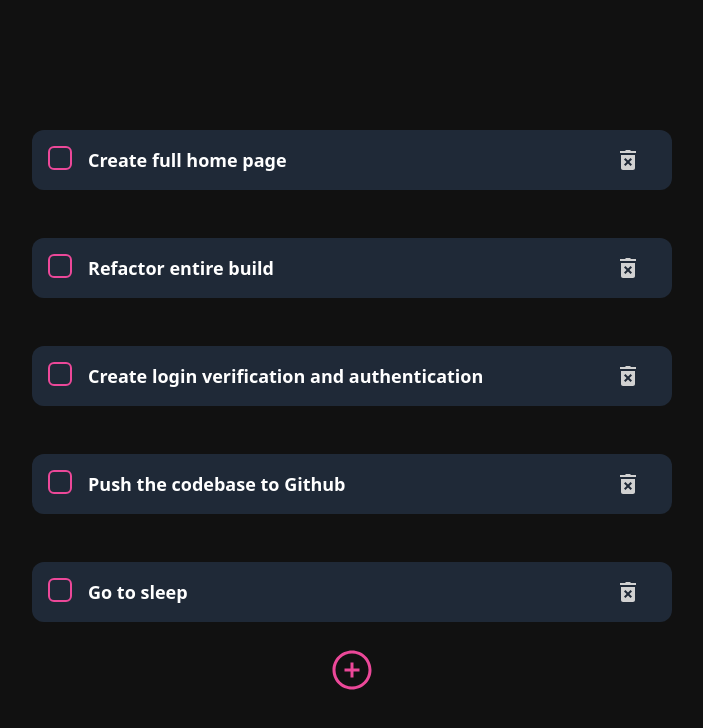
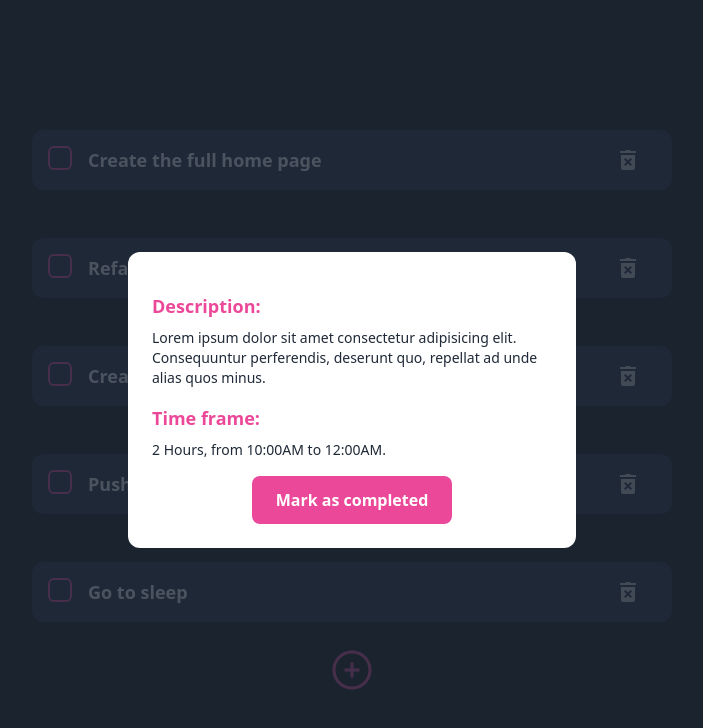
Before and after one commit to Qaudri/tsks-frontend, a Nuxt app: page / in a window 1280 px wide. Shown: the top 728 px of the page, without its empty margins (288-991 px from the left). Built offline with nearby package versions, Linux system fonts and the light colour scheme.

Commit message:
chore: created a dialog modal

```diff
--- /dev/null
+++ b/components/Dialogs/Simple.vue
@@ -0,0 +1,42 @@
+<template>
+  <div class="absolute bg-gray-800 bg-opacity-80 flex items-center justify-center h-screen w-full">
+
+    <div class="bg-white rounded-xl p-6 max-w-md">
+
+      <div>
+        <h1></h1>
+
+        <div class="my-4">
+          <h2 class="text-pink-500 font-semibold my-2 text-lg">Description:</h2>
+          <p class="text-sm text-gray-800 font-normal my-1">Lorem ipsum dolor sit amet consectetur adipisicing elit.
+            Consequuntur perferendis, deserunt quo, repellat ad unde alias quos minus.
+          </p>
+        </div>
+
+        <div class="my-4">
+          <h2 class="text-pink-500 font-semibold my-2 text-lg">Time frame:</h2>
+          <p class="text-sm text-gray-800 font-normal my-1">
+            2 Hours, from 10:00AM to 12:00AM.
+          </p>
+        </div>
+
+        <div class="flex justify-center">
+          <button class="px-6 py-3 rounded-lg bg-pink-500 text-white font-semibold text-base">
+            Mark as completed
+          </button>
+        </div>
+      </div>
+
+    </div>
+  </div>
+</template>
+
+<script>
+export default {
+
+}
+</script>
+
+<style>
+
+</style>
--- a/components/Sections/Todo/Container.vue
+++ b/components/Sections/Todo/Container.vue
@@ -4,6 +4,8 @@
 
     </div>
 
+
+    <DialogsSimple />
     <div class="flex h-screen">
 
       <div class="hidden bg-gray-800 w-1/6 px-4 h-full ">
@@ -37,7 +39,7 @@ export default {
       todos:[
         {
           id:1,
-          title: "Create full home page"
+          title: "Create the full home page"
         },
 
         {
@@ -65,7 +67,11 @@ export default {
 
   methods: {
     showDeleteDialog(Todo){
-      alert("Are you sure you want to delete " + Todo)
+
+
+      this.todos.splice(Todo, 1)
+      console.log("Item deleted successfully")
+
     }
   }
 }
--- a/components/Sections/Todo/Item.vue
+++ b/components/Sections/Todo/Item.vue
@@ -22,7 +22,7 @@
           </div>
 
           <div>
-            <img @click="emitDeleteEvent(Todo.id)" :class="taskItem ? 'block' : 'hidden' "
+            <img @click="emitDeleteEvent(Index)" :class="taskItem ? 'block' : 'hidden' "
             :src="require('@/assets/images/delete.svg') " title="Delete this item"
             class="mx-4 h-6 w-6 cursor-pointer items-end" />
           </div>
@@ -48,6 +48,10 @@ export default {
       title: String,
       default: 'New item',
       type: Object
+    },
+
+    Index: {
+      type: Number
     }
 
   },
--- a/components/Sections/Tsks.vue
+++ b/components/Sections/Tsks.vue
@@ -14,8 +14,8 @@
           Organising your daily tasks can improve productivity & lead to enhanced quality work.
         </p>
 
-        <div class="my-16 mx-auto">
-          <button class="text-white bg-gray-800 py-3 px-6 font-semibold rounded-lg max-w-full mx-auto " >
+        <div class="my-16 flex justify-center">
+          <button class="text-white bg-gray-800 py-3 px-6 font-semibold rounded-lg" >
             Check out our blog now
           </button>
         </div>
```
